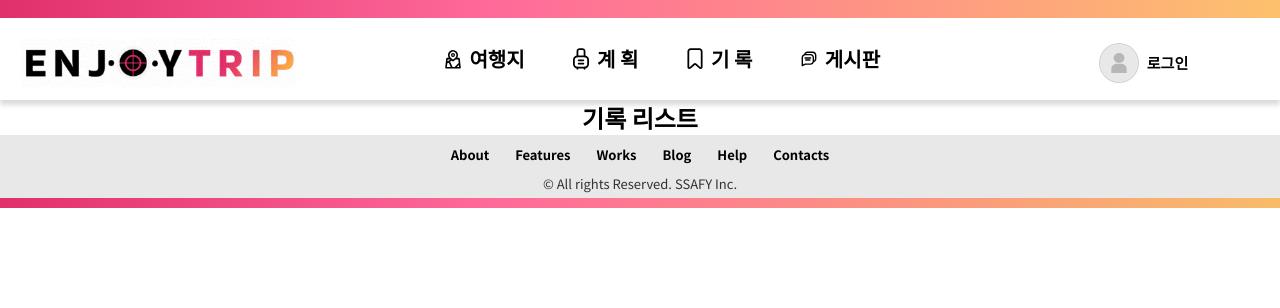
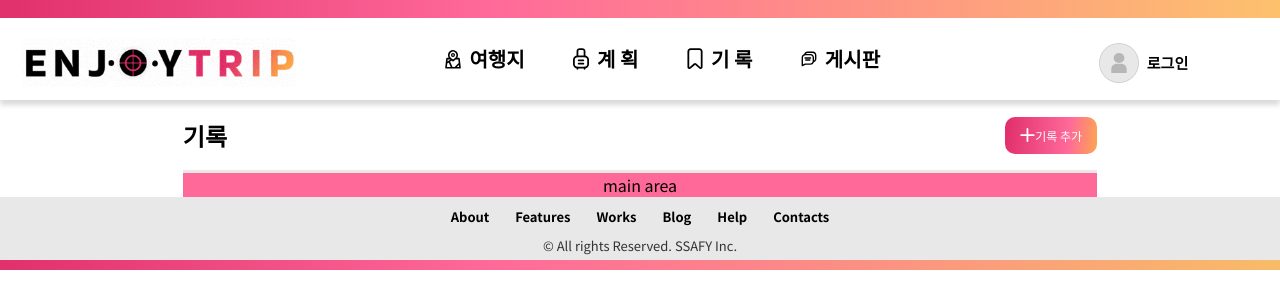
Before and after one commit to SSAFY9-CLASS6-Team7/Enjoy_Trip_Team7, a Vue app in the folder frontend/: page /history/list in a window 1280 px wide. Shown: the top 308 px of the page. Built offline with nearby package versions, Linux system fonts and the light colour scheme.

Commit message:
Add : 기록 리스트 페이지 grid 레이아웃 구성

```diff
--- a/frontend/src/components/history/HistoryCreate.vue
+++ b/frontend/src/components/history/HistoryCreate.vue
@@ -0,0 +1,9 @@
+<template>
+  <div>
+    <h2>기록 추가 페이지</h2>
+  </div>
+</template>
+
+<script></script>
+
+<style></style>
--- a/frontend/src/components/history/HistoryList.vue
+++ b/frontend/src/components/history/HistoryList.vue
@@ -1,11 +1,92 @@
 <template>
-  <div>
-    <h2>기록 리스트</h2>
+  <div class="history-container">
+    <div class="left-aside"></div>
+    <div>
+      <div class="inner-header">
+        <h2>기록</h2>
+        <router-link to="create">
+          <button class="create-btn">
+            <img class="create-btn-vector" src="../../assets/common/create_btn.svg" />
+            기록 추가
+          </button>
+        </router-link>
+      </div>
+      <div class="line"></div>
+      <div class="main">main area</div>
+    </div>
+    <div class="right-aside"></div>
   </div>
 </template>
 
 <script>
-
+export default {
+  name: "HistoryList",
+};
 </script>
 
-<style></style>
+<style scoped>
+.history-container {
+  width: 100%;
+  display: grid;
+  grid-template-columns: 1fr 5fr 1fr;
+  grid-template-areas:
+    "left header right"
+    "left  main  right";
+  align-items: stretch;
+  justify-items: stretch;
+}
+
+.left-aside {
+  grid-area: left;
+  /* background-color: aquamarine; */
+}
+
+.right-aside {
+  grid-area: right;
+  /* background-color: aquamarine; */
+}
+
+.inner-header {
+  grid-area: header;
+  align-self: start;
+  width: 100%;
+  height: 70px;
+  display: flex;
+  justify-content: space-between;
+  align-items: center;
+  /* background-color: aqua; */
+}
+
+.line {
+  width: 100%;
+  height: 3px;
+  background-color: #ebe8e8;
+}
+
+.main {
+  grid-area: main;
+  background-color: #ff699a;
+}
+
+.create-btn {
+  padding: 10px 15px;
+  display: flex;
+  align-items: center;
+  justify-content: center;
+  background: linear-gradient(95.36deg, #e1306c 2.32%, #ff699a 68.42%, #fcaf45 104.98%);
+  background-blend-mode: darken;
+  border-radius: 10px;
+  font-size: 12px;
+}
+
+.create-btn-vector {
+  width: 15px;
+  height: auto;
+}
+
+button {
+  border: none;
+  color: white;
+  font-family: inherit;
+}
+</style>
```
Also changed, not shown: frontend/src/assets/common/create_btn.svg (added).
